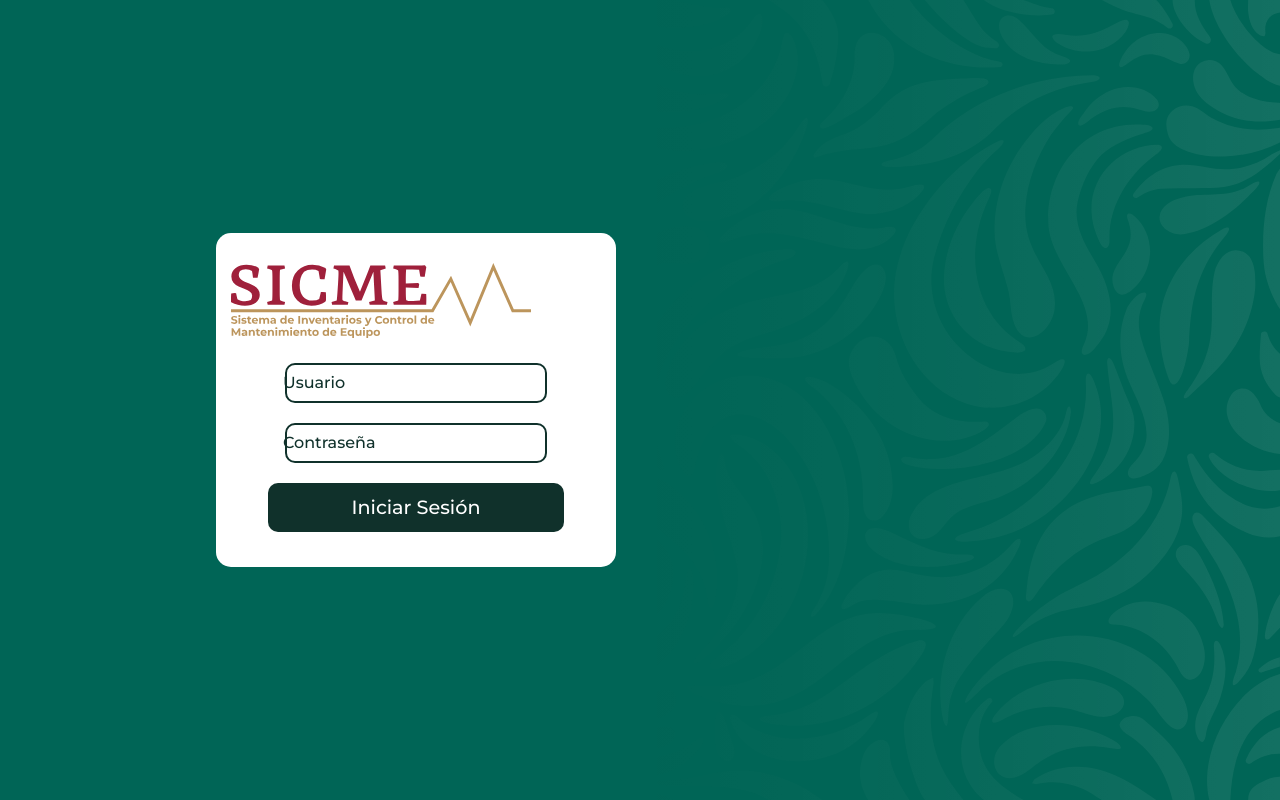
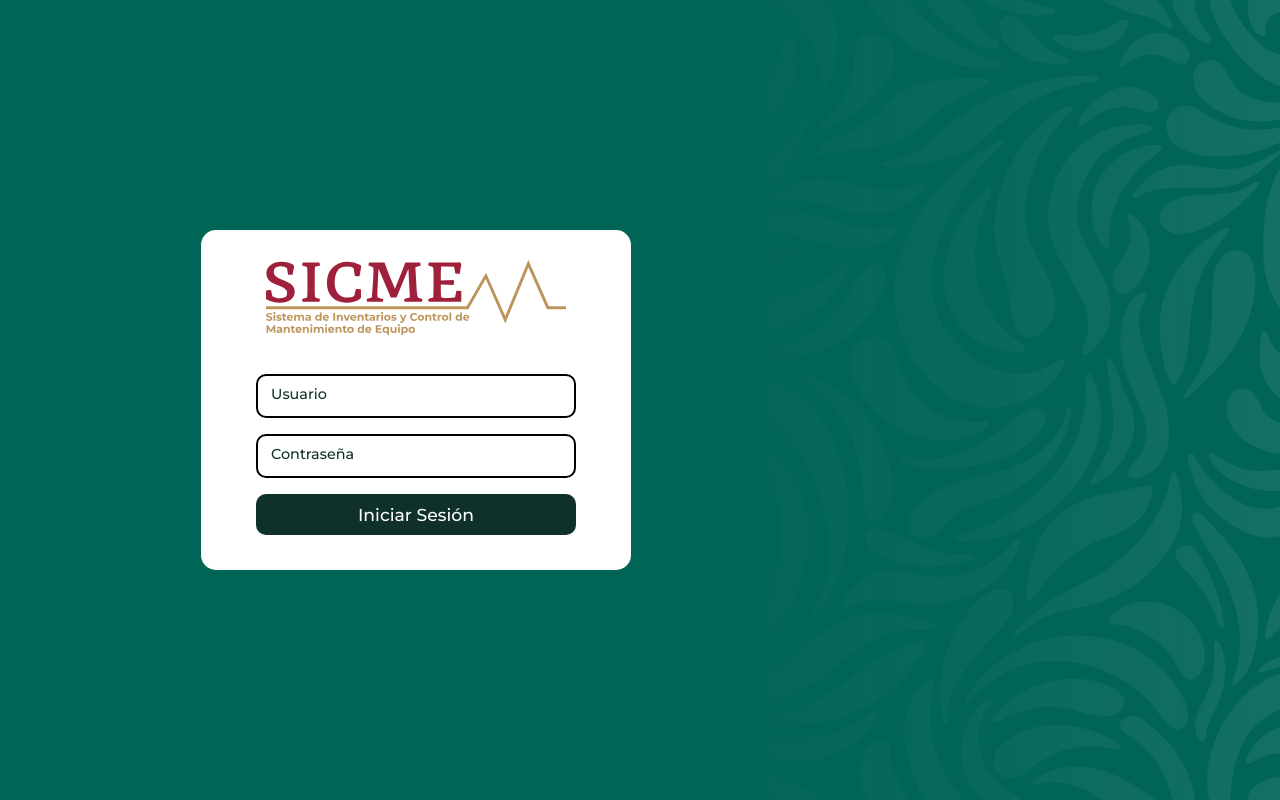
Before and after one commit to RobotoSkunk/SICME-Client, a Next.js app: page / in a window 1280 px wide. Built offline with nearby package versions, Linux system fonts and the light colour scheme; no server answers.

Commit message:
Fixed style of login page

```diff
--- a/src/app/(login)/globals.css
+++ b/src/app/(login)/globals.css
@@ -1,4 +1,3 @@
-@import "tailwindcss";
 
 body {
 	background: #006556;
--- a/src/app/(login)/page.module.css
+++ b/src/app/(login)/page.module.css
@@ -21,7 +21,7 @@
 
 		& > img {
 			margin-top: 15px;
-			margin-bottom: 25px;
+			margin-bottom: 15px;
 		}
 	}
 }
@@ -67,8 +67,8 @@
 		transition-timing-function: ease-in-out;
 	}
 
-	&.force-display label,
-	&:focus-within label {
+	&:focus-within label,
+	&:has(input:not(:placeholder-shown)) label {
 		top: 0px;
 		left: 5px;
 		scale: 0.8;
@@ -97,6 +97,12 @@
 	&:focus-visible {
 		background: #006556;
 	}
+}
+
+.main {
+	color: #9f203b;
+	margin: 0;
+	font-size: 0.9em;
 }
 
 
--- a/src/app/(login)/page.tsx
+++ b/src/app/(login)/page.tsx
@@ -6,67 +6,50 @@ import { useActionState, useState } from 'react';
 
 import sicmeLogo from '@/assets/img/logo/sicme.svg';
 
+import { authenticate } from '../actions/user';
 import { montserrat_medium } from '@/utils/fonts';
 
 import style from './page.module.css';
-import { authenticate } from '../actions/user';
 
 
 export default function Page()
 {
-	const [ hasInput, setHasInput ] = useState([ false, false ]);
-	const [errorMessage, formAction, isPending] = useActionState(authenticate, undefined);
-
-	function setInputState(index: number, toggle: boolean)
-	{
-		const tempCopy = [ ...hasInput ];
-		tempCopy[index] = toggle;
-
-		setHasInput(tempCopy);
-	}
+	const [ errorMessage, formAction ] = useActionState(authenticate, undefined);
 
 	return (
 		<main className={ style.main }>
-			<form action={formAction}>
-				{errorMessage && (
-            	<>
-              	<p className="text-sm text-red-500">{errorMessage}</p>
-            		</>
-         		)}
+			<form action={ formAction }>
 				<Image
 					src={ sicmeLogo }
 					alt={ 'Logo de SICME' }
 				/>
+				{ errorMessage && (
+					<p className={ style.error }>{errorMessage}</p>
+				)}
 
 				<div
-					className={[
-						style.input,
-						hasInput[0] ? style['force-display'] : '',
-					].join(' ')}
+					className={ style.input }
 				>
 					<input
 						type='text'
 						id='username'
 						name='username'
+						placeholder=' '
 
-						onInput={ (ev) => setInputState(0, ev.currentTarget.value !== '') }
 						className={ montserrat_medium.className }
 					/>
 					<label htmlFor='username'>Usuario</label>
 				</div>
 
 				<div
-					className={[
-						style.input,
-						hasInput[1] ? style['force-display'] : '',
-					].join(' ')}
+					className={ style.input }
 				>
 					<input
 						type='password'
 						id='password'
 						name='password'
+						placeholder=' '
 
-						onInput={ (ev) => setInputState(1, ev.currentTarget.value !== '') }
 						className={ montserrat_medium.className }
 					/>
 					<label htmlFor='password'>Contraseña</label>
--- /dev/null
+++ b/tailwind.config.js
@@ -0,0 +1,10 @@
+
+/** @type {import('tailwindcss').Config} */
+module.exports = {
+	content: [
+		'./src/app/**/*.{js,ts,jsx,tsx,mdx}', // Note the addition of the `app` directory.
+		'./src/pages/**/*.{js,ts,jsx,tsx,mdx}',
+		'./src/components/**/*.{js,ts,jsx,tsx,mdx}',
+	],
+	prefix: 'tw-',
+}
```
